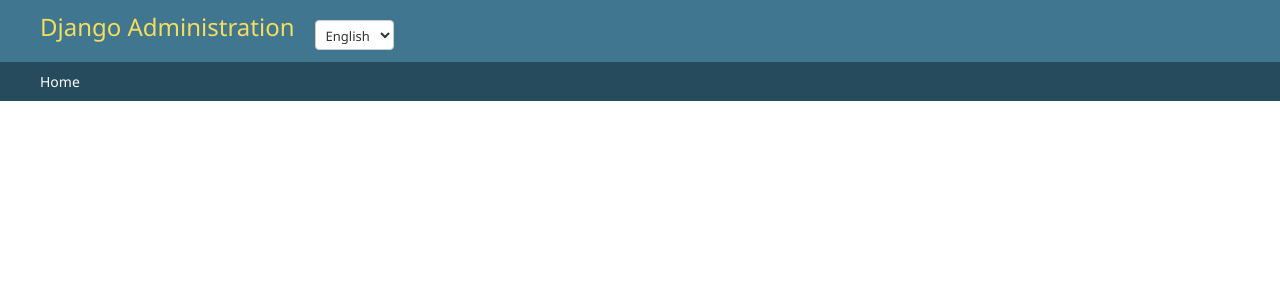
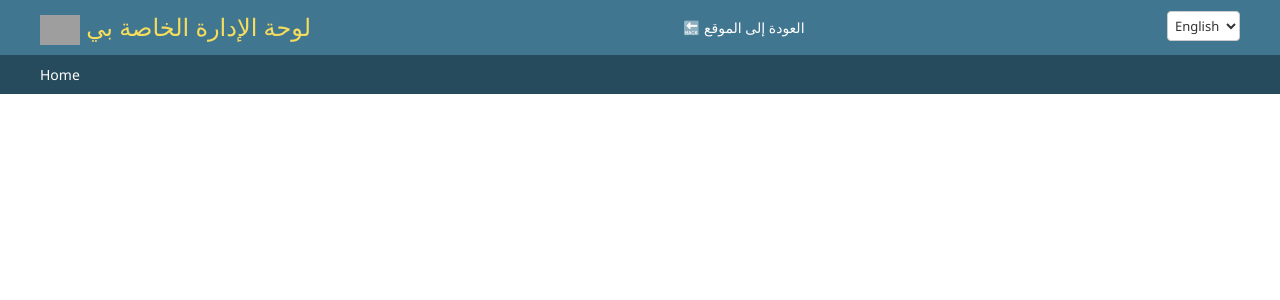
Before and after one commit to Gihad-Yassen/Electronic-library, a Django app: template templates/admin/base_site.html in a window 1280 px wide. Shown: the top 300 px of the page. Run offline with Django 5.2, Linux system fonts and the light colour scheme; the template is opened without the code that fills it, so the values that code supplies are empty; parts of the project's set-up code (start-up, migrations or seed data) failed here and were passed over; grey boxes are pictures that could not be loaded.

Commit message:
new Updates6

```diff
--- a/templates/admin/base_site.html
+++ b/templates/admin/base_site.html
@@ -1,15 +1,24 @@
 {% extends "admin/base.html" %}
 {% load i18n %}
 
-{% block title %}{{ title }} | {{ site_title|default:_('Django site admin') }}{% endblock %}
+{% block title %}لوحة الإدارة الخاصة بي{% endblock %}
 
 {% block branding %}
 <h1 id="site-name">
-  <a href="{% url 'admin:index' %}">{{ site_header|default:_('Django Administration') }}</a>
+  <a href="{% url 'admin:index' %}">
+    <img src="/static/img/my_logo.JPG" alt="" style="height: 30px; vertical-align: middle;">
+    لوحة الإدارة الخاصة بي
+  </a>
 </h1>
-<form action="{% url 'set_language' %}" method="post" style="margin-top:10px;">
+{% endblock %}
+
+{% block nav-global %}
+<a href="/" class="button">🔙 العودة إلى الموقع</a>
+
+<!-- زر تغيير اللغة -->
+<form action="{% url 'set_language' %}" method="post" style="display:inline-block; margin-left: 10px;">
   {% csrf_token %}
-  <select name="language" onchange="this.form.submit()">
+  <select name="language" onchange="this.form.submit()" style="padding: 3px;">
     {% get_current_language as LANGUAGE_CODE %}
     {% get_available_languages as LANGUAGES %}
     {% for lang in LANGUAGES %}
@@ -18,6 +27,6 @@
       </option>
     {% endfor %}
   </select>
-  <input type="hidden" name="next" value="{{ request.path }}">
+  <input type="hidden" name="next" value="{{ request.get_full_path }}">
 </form>
 {% endblock %}
```
